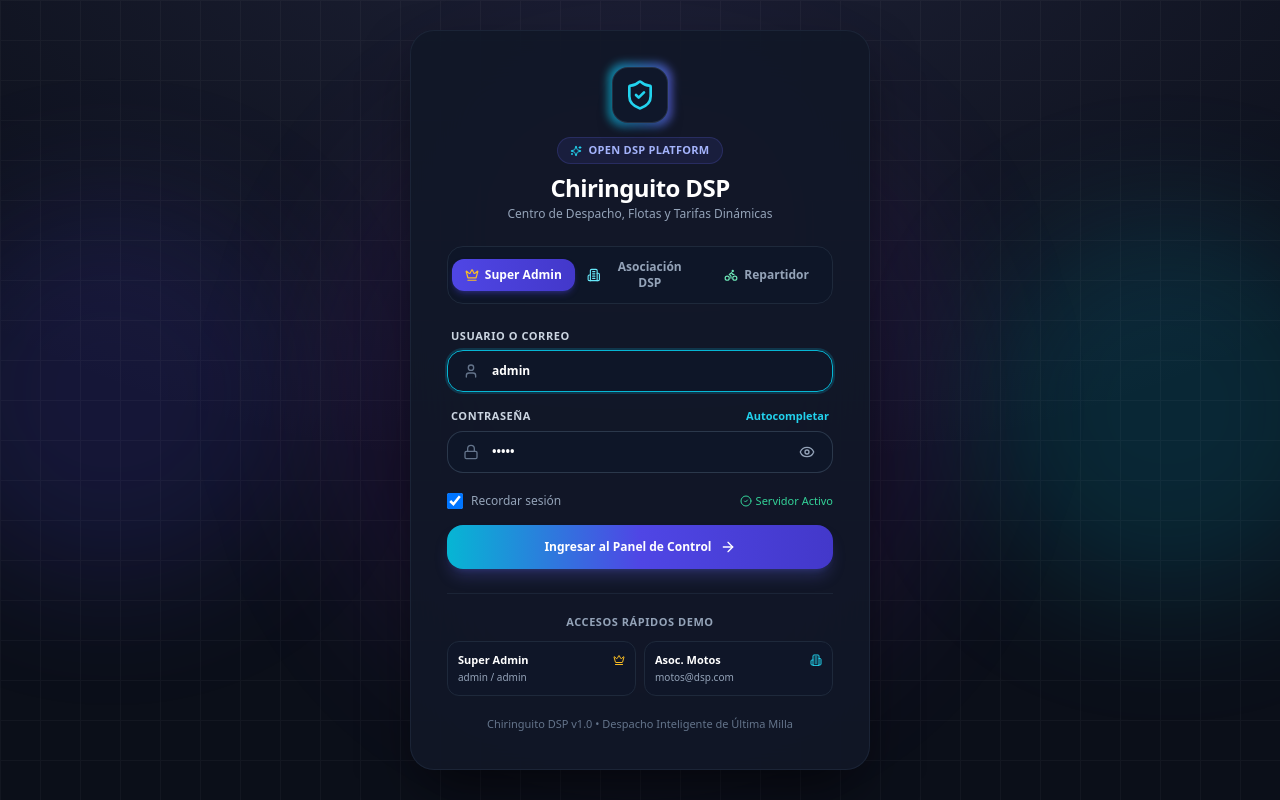
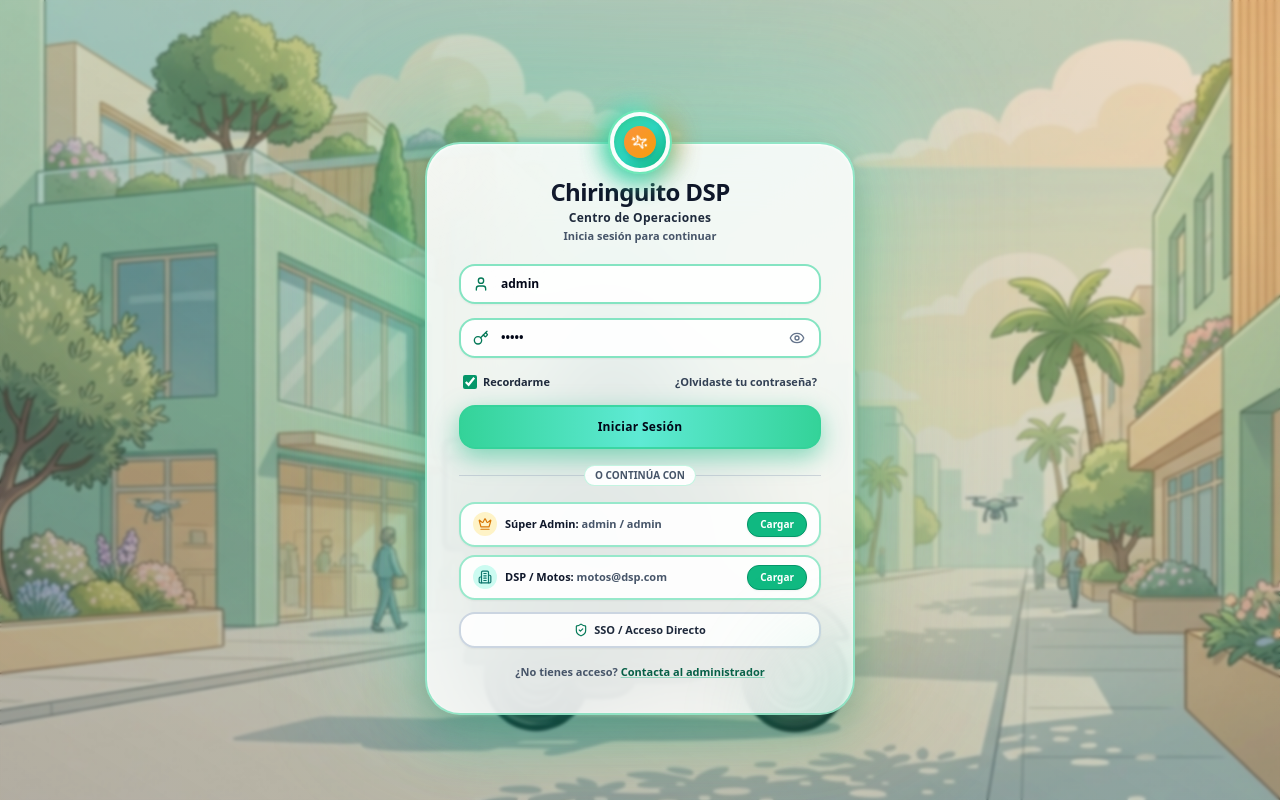
Before and after one commit to marvinjoel2001/dsp_admin, a React (Vite) app: page / in a window 1280 px wide. Built offline with nearby package versions, Linux system fonts and the light colour scheme.

Commit message:
feat(ui): redesign glassmorphic login screen with custom background and high contrast styling

```diff
--- a/src/pages/Login.tsx
+++ b/src/pages/Login.tsx
@@ -1,294 +1,288 @@
 import React, { useState } from 'react';
 import {
-  ShieldCheck,
   User,
-  Lock,
+  Key,
   Eye,
   EyeOff,
-  Shield,
   Loader2,
   AlertCircle,
   Sparkles,
-  Bike,
+  ShieldCheck,
   Building2,
   Crown,
-  ArrowRight,
   CheckCircle2,
 } from 'lucide-react';
 import { useAuth } from '../context/AuthContext';
 
-type RoleTab = 'admin' | 'dsp' | 'driver';
-
 export const Login: React.FC = () => {
   const { login, isLoading } = useAuth();
-  const [selectedRole, setSelectedRole] = useState<RoleTab>('admin');
   const [usernameOrEmail, setUsernameOrEmail] = useState('admin');
   const [password, setPassword] = useState('admin');
   const [showPassword, setShowPassword] = useState(false);
   const [rememberMe, setRememberMe] = useState(true);
   const [errorMessage, setErrorMessage] = useState<string | null>(null);
 
-  const selectRole = (role: RoleTab) => {
-    setSelectedRole(role);
+  const handleQuickFill = (user: string, pass: string, autoSubmit = false) => {
+    setUsernameOrEmail(user);
+    setPassword(pass);
     setErrorMessage(null);
-    if (role === 'admin') {
-      setUsernameOrEmail('admin');
-      setPassword('admin');
-    } else if (role === 'dsp') {
-      setUsernameOrEmail('motos@dsp.com');
-      setPassword('admin123');
-    } else {
-      setUsernameOrEmail('driver@dsp.com');
-      setPassword('admin123');
+    if (autoSubmit) {
+      setTimeout(() => {
+        executeLogin(user, pass);
+      }, 50);
     }
   };
 
-  const handleSubmit = async (e: React.FormEvent) => {
-    e.preventDefault();
+  const executeLogin = async (userToSubmit: string, passToSubmit: string) => {
     setErrorMessage(null);
-
-    if (!usernameOrEmail.trim() || !password) {
+    if (!userToSubmit.trim() || !passToSubmit) {
       setErrorMessage('Por favor ingresa tu usuario/correo y contraseña.');
       return;
     }
 
-    const res = await login(usernameOrEmail.trim(), password);
+    const res = await login(userToSubmit.trim(), passToSubmit);
     if (!res.success) {
       setErrorMessage(res.error || 'Credenciales incorrectas. Verifica tus datos.');
     }
   };
 
+  const handleSubmit = (e: React.FormEvent) => {
+    e.preventDefault();
+    executeLogin(usernameOrEmail, password);
+  };
+
   return (
-    <div className="min-h-screen w-full flex items-center justify-center bg-[#0B0F19] p-4 sm:p-6 relative overflow-hidden font-sans">
-      {/* Dynamic Background Glows & Grid */}
-      <div className="absolute inset-0 bg-[radial-gradient(ellipse_80%_80%_at_50%_-20%,rgba(120,119,198,0.18),rgba(255,255,255,0))]" />
-      <div className="absolute top-1/4 -left-20 w-96 h-96 bg-indigo-600/15 rounded-full blur-3xl pointer-events-none" />
-      <div className="absolute bottom-1/4 -right-20 w-96 h-96 bg-cyan-500/15 rounded-full blur-3xl pointer-events-none" />
-      <div className="absolute top-1/2 left-1/2 -translate-x-1/2 -translate-y-1/2 w-[650px] h-[650px] bg-purple-600/10 rounded-full blur-3xl pointer-events-none" />
-
-      {/* Subtle Grid overlay */}
+    <div className="min-h-screen w-full flex items-center justify-center p-4 sm:p-6 relative overflow-hidden font-sans select-none">
+      {/* Background Image */}
       <div
-        className="absolute inset-0 opacity-[0.03] pointer-events-none"
+        className="absolute inset-0 bg-cover bg-center bg-no-repeat scale-[1.02] filter brightness-95"
         style={{
-          backgroundImage: `linear-gradient(#fff 1px, transparent 1px), linear-gradient(90deg, #fff 1px, transparent 1px)`,
-          backgroundSize: '40px 40px'
+          backgroundImage: `url('/images/background-login.jpg')`,
         }}
       />
 
-      {/* Main Login Card */}
-      <div className="w-full max-w-[460px] bg-[#111827]/90 backdrop-blur-2xl rounded-3xl p-7 sm:p-9 shadow-[0_25px_60px_-15px_rgba(0,0,0,0.7)] border border-slate-800/80 relative z-10 animate-in fade-in zoom-in-95 duration-300">
+      {/* Atmospheric Overlays for Depth, Soft Light & Warmth */}
+      <div className="absolute inset-0 bg-gradient-to-tr from-slate-950/25 via-emerald-950/15 to-orange-500/15 backdrop-blur-[1.5px]" />
 
-        {/* Brand Header */}
-        <div className="flex flex-col items-center text-center mb-6">
-          <div className="relative mb-3.5 group">
-            <div className="absolute -inset-1 bg-gradient-to-r from-cyan-500 to-indigo-500 rounded-2xl blur-sm opacity-70 group-hover:opacity-100 transition duration-300" />
-            <div className="relative w-14 h-14 rounded-2xl bg-[#0F172A] p-2.5 flex items-center justify-center border border-slate-700/60 shadow-xl">
-              <ShieldCheck className="w-8 h-8 text-cyan-400" />
+      {/* Radial Neon Halo Glows behind the card */}
+      <div className="absolute top-1/2 left-1/2 -translate-x-1/2 -translate-y-1/2 w-[540px] h-[660px] bg-gradient-to-br from-emerald-400/40 via-teal-300/30 to-orange-400/25 rounded-[3rem] blur-3xl pointer-events-none animate-pulse" />
+
+      {/* Main Glassmorphic Login Card */}
+      <div className="w-full max-w-[430px] relative z-10 animate-in fade-in zoom-in-95 duration-400 pt-6">
+
+        {/* Floating 3D Badge / Avatar */}
+        <div className="flex justify-center -mb-8 relative z-20">
+          <div className="relative group cursor-pointer" onClick={() => handleQuickFill('admin', 'admin')}>
+            {/* Outer Mint Glow Ring */}
+            <div className="absolute -inset-1.5 bg-gradient-to-r from-emerald-400 via-teal-300 to-orange-400 rounded-full blur-md opacity-85 group-hover:opacity-100 transition duration-300" />
+
+            {/* Glass Bubble Container */}
+            <div className="relative w-16 h-16 rounded-full bg-white/95 p-1 backdrop-blur-xl border-2 border-emerald-300 shadow-[0_10px_25px_rgba(16,185,129,0.5)] flex items-center justify-center">
+              {/* Mascot / Icon Badge */}
+              <div className="w-full h-full rounded-full bg-gradient-to-br from-emerald-400 via-teal-400 to-emerald-500 flex items-center justify-center shadow-inner">
+                <div className="w-8 h-8 rounded-full bg-gradient-to-br from-orange-400 to-amber-500 flex items-center justify-center text-white shadow-md">
+                  <Sparkles className="w-4 h-4 text-white animate-spin" style={{ animationDuration: '8s' }} />
+                </div>
+              </div>
+            </div>
           </div>
         </div>
 
-          <div className="inline-flex items-center gap-1.5 px-3 py-1 rounded-full bg-indigo-500/10 border border-indigo-500/20 text-indigo-300 text-[11px] font-bold tracking-wide uppercase mb-2">
-            <Sparkles className="w-3 h-3 text-cyan-400" />
-            <span>Open DSP Platform</span>
-          </div>
+        {/* Card Body */}
+        <div className="bg-white/85 hover:bg-white/90 transition-colors duration-300 backdrop-blur-2xl rounded-[2.2rem] p-7 sm:p-8 pt-11 border-2 border-emerald-400/50 shadow-[0_25px_60px_rgba(16,185,129,0.3),0_10px_30px_rgba(0,0,0,0.12),inset_0_1px_3px_rgba(255,255,255,1)] relative overflow-hidden">
 
-          <h1 className="text-2xl font-black tracking-tight text-white">
+          {/* Subtle water / light reflection highlight */}
+          <div className="absolute -top-24 -left-24 w-48 h-48 bg-gradient-to-br from-white/70 to-transparent rounded-full blur-2xl pointer-events-none" />
+          <div className="absolute -bottom-24 -right-24 w-48 h-48 bg-gradient-to-tl from-emerald-300/40 to-transparent rounded-full blur-2xl pointer-events-none" />
+
+          {/* Brand Header */}
+          <div className="text-center mb-5">
+            <h1 className="text-2xl font-black text-slate-900 tracking-tight">
               Chiringuito DSP
             </h1>
-          <p className="text-xs font-medium text-slate-400 mt-0.5">
-            Centro de Despacho, Flotas y Tarifas Dinámicas
+            <p className="text-xs font-extrabold text-slate-800 mt-0.5 tracking-wide">
+              Centro de Operaciones
+            </p>
+            <p className="text-[11px] font-semibold text-slate-600 mt-0.5">
+              Inicia sesión para continuar
             </p>
           </div>
 
-        {/* Role Selector Tabs (1-Click Switch) */}
-        <div className="mb-6 p-1 bg-slate-900/90 rounded-2xl border border-slate-800 flex items-center gap-1">
-          <button
-            type="button"
-            onClick={() => selectRole('admin')}
-            className={`flex-1 py-2 px-2 rounded-xl text-xs font-bold transition-all flex items-center justify-center gap-1.5 cursor-pointer ${
-              selectedRole === 'admin'
-                ? 'bg-gradient-to-r from-indigo-600 to-indigo-700 text-white shadow-md shadow-indigo-600/30'
-                : 'text-slate-400 hover:text-slate-200 hover:bg-slate-800/50'
-            }`}
-          >
-            <Crown className="w-3.5 h-3.5 text-amber-400" />
-            <span>Super Admin</span>
-          </button>
-
-          <button
-            type="button"
-            onClick={() => selectRole('dsp')}
-            className={`flex-1 py-2 px-2 rounded-xl text-xs font-bold transition-all flex items-center justify-center gap-1.5 cursor-pointer ${
-              selectedRole === 'dsp'
-                ? 'bg-gradient-to-r from-cyan-600 to-cyan-700 text-white shadow-md shadow-cyan-600/30'
-                : 'text-slate-400 hover:text-slate-200 hover:bg-slate-800/50'
-            }`}
-          >
-            <Building2 className="w-3.5 h-3.5 text-cyan-300" />
-            <span>Asociación DSP</span>
-          </button>
-
-          <button
-            type="button"
-            onClick={() => selectRole('driver')}
-            className={`flex-1 py-2 px-2 rounded-xl text-xs font-bold transition-all flex items-center justify-center gap-1.5 cursor-pointer ${
-              selectedRole === 'driver'
-                ? 'bg-gradient-to-r from-emerald-600 to-emerald-700 text-white shadow-md shadow-emerald-600/30'
-                : 'text-slate-400 hover:text-slate-200 hover:bg-slate-800/50'
-            }`}
-          >
-            <Bike className="w-3.5 h-3.5 text-emerald-300" />
-            <span>Repartidor</span>
-          </button>
-        </div>
-
-        {/* Error Alert */}
+          {/* Error Message */}
           {errorMessage && (
-          <div className="mb-5 p-3 bg-red-500/10 border border-red-500/30 rounded-2xl flex items-start gap-2.5 text-xs text-red-300 animate-in fade-in duration-200">
-            <AlertCircle className="w-4 h-4 text-red-400 shrink-0 mt-0.5" />
-            <div className="flex-1 font-medium leading-relaxed">{errorMessage}</div>
+            <div className="mb-4 p-3 bg-red-50 border-2 border-red-400/60 rounded-2xl flex items-start gap-2.5 text-xs text-red-900 shadow-sm animate-in fade-in duration-200">
+              <AlertCircle className="w-4 h-4 text-red-600 shrink-0 mt-0.5" />
+              <div className="flex-1 font-bold">{errorMessage}</div>
             </div>
           )}
 
-        {/* Login Form */}
-        <form onSubmit={handleSubmit} className="space-y-4">
-          {/* Username / Email Input */}
-          <div>
-            <label className="block text-[11px] font-bold text-slate-300 uppercase tracking-wider mb-1.5 ml-1">
-              Usuario o Correo
-            </label>
+          {/* Form */}
+          <form onSubmit={handleSubmit} className="space-y-3.5">
+            {/* Input Usuario */}
             <div className="relative flex items-center">
-              <User className="w-4 h-4 absolute left-4 text-slate-500 pointer-events-none" />
+              <div className="absolute left-3.5 flex items-center pointer-events-none text-emerald-700">
+                <User className="w-4 h-4" />
+              </div>
               <input
                 id="username"
                 type="text"
                 value={usernameOrEmail}
                 onChange={(e) => setUsernameOrEmail(e.target.value)}
                 placeholder="admin, motos@dsp.com o correo"
-                className="w-full bg-slate-900/90 border border-slate-700/80 rounded-2xl pl-11 pr-4 py-3 text-xs font-semibold text-white placeholder-slate-500 focus:outline-none focus:border-cyan-500 focus:ring-2 focus:ring-cyan-500/20 transition-all"
+                className="w-full bg-white/90 hover:bg-white focus:bg-white border-2 border-emerald-400/60 hover:border-emerald-500 focus:border-emerald-600 focus:ring-2 focus:ring-emerald-400/30 rounded-2xl pl-10 pr-4 py-2.5 text-xs font-extrabold text-slate-950 placeholder-slate-500 shadow-sm transition-all focus:outline-none"
                 disabled={isLoading}
-                autoFocus
+                autoComplete="username"
               />
             </div>
+
+            {/* Input Contraseña */}
+            <div className="relative flex items-center">
+              <div className="absolute left-3.5 flex items-center pointer-events-none text-emerald-700">
+                <Key className="w-4 h-4" />
               </div>
-
-          {/* Password Input */}
-          <div>
-            <div className="flex items-center justify-between mb-1.5 ml-1 mr-1">
-              <label className="block text-[11px] font-bold text-slate-300 uppercase tracking-wider">
-                Contraseña
-              </label>
-              <button
-                type="button"
-                onClick={() => setPassword('admin123')}
-                className="text-[11px] font-semibold text-cyan-400 hover:text-cyan-300 transition-colors cursor-pointer"
-              >
-                Autocompletar
-              </button>
-            </div>
-            <div className="relative flex items-center">
-              <Lock className="w-4 h-4 absolute left-4 text-slate-500 pointer-events-none" />
               <input
                 id="password"
                 type={showPassword ? 'text' : 'password'}
                 value={password}
                 onChange={(e) => setPassword(e.target.value)}
                 placeholder="••••••••"
-                className="w-full bg-slate-900/90 border border-slate-700/80 rounded-2xl pl-11 pr-11 py-3 text-xs font-semibold text-white placeholder-slate-500 focus:outline-none focus:border-cyan-500 focus:ring-2 focus:ring-cyan-500/20 transition-all"
+                className="w-full bg-white/90 hover:bg-white focus:bg-white border-2 border-emerald-400/60 hover:border-emerald-500 focus:border-emerald-600 focus:ring-2 focus:ring-emerald-400/30 rounded-2xl pl-10 pr-10 py-2.5 text-xs font-extrabold text-slate-950 placeholder-slate-500 shadow-sm transition-all focus:outline-none"
                 disabled={isLoading}
+                autoComplete="current-password"
               />
               <button
                 type="button"
                 onClick={() => setShowPassword(!showPassword)}
-                className="absolute right-3.5 p-1 text-slate-400 hover:text-slate-200 transition-colors cursor-pointer"
+                className="absolute right-3 text-slate-500 hover:text-slate-900 transition-colors p-1 cursor-pointer"
                 tabIndex={-1}
               >
                 {showPassword ? <EyeOff className="w-4 h-4" /> : <Eye className="w-4 h-4" />}
               </button>
             </div>
-          </div>
 
-          {/* Remember me & Status */}
-          <div className="flex items-center justify-between pt-1">
-            <label className="flex items-center gap-2 cursor-pointer select-none">
+            {/* Options Row (Recordarme & Olvidé contraseña) */}
+            <div className="flex items-center justify-between text-[11px] px-1 pt-0.5">
+              <label className="flex items-center gap-1.5 cursor-pointer text-slate-800 font-bold">
                 <input
                   type="checkbox"
                   checked={rememberMe}
                   onChange={(e) => setRememberMe(e.target.checked)}
-                className="w-4 h-4 rounded border-slate-700 bg-slate-900 text-cyan-500 focus:ring-cyan-500/20 focus:ring-offset-0 transition-colors"
+                  className="w-3.5 h-3.5 rounded border-emerald-500 text-emerald-600 focus:ring-emerald-400/30 accent-emerald-600"
                 />
-              <span className="text-xs font-medium text-slate-400">Recordar sesión</span>
+                <span>Recordarme</span>
               </label>
 
-            <span className="text-[11px] font-medium text-emerald-400 flex items-center gap-1">
-              <CheckCircle2 className="w-3 h-3" />
-              <span>Servidor Activo</span>
-            </span>
+              <button
+                type="button"
+                onClick={() => handleQuickFill('admin', 'admin')}
+                className="text-slate-700 hover:text-orange-600 font-extrabold transition-colors cursor-pointer"
+              >
+                ¿Olvidaste tu contraseña?
+              </button>
             </div>
 
-          {/* Submit Button */}
+            {/* Iniciar Sesión Button */}
             <button
               type="submit"
               disabled={isLoading}
-            className="w-full mt-2 bg-gradient-to-r from-cyan-500 via-indigo-600 to-indigo-700 hover:from-cyan-400 hover:via-indigo-500 hover:to-indigo-600 text-white font-extrabold py-3.5 px-4 rounded-2xl text-xs shadow-lg shadow-indigo-500/25 active:scale-[0.99] transition-all flex items-center justify-center gap-2 disabled:opacity-60 cursor-pointer"
+              className="w-full mt-1.5 py-3 px-4 rounded-2xl text-xs font-black text-slate-950 bg-gradient-to-r from-emerald-400 via-teal-300 to-emerald-400 hover:from-emerald-300 hover:via-teal-200 hover:to-emerald-300 border-2 border-emerald-400/80 shadow-[0_8px_25px_rgba(16,185,129,0.5)] active:scale-[0.98] transition-all flex items-center justify-center gap-2 cursor-pointer disabled:opacity-70"
             >
               {isLoading ? (
                 <>
-                <Loader2 className="w-4 h-4 animate-spin" />
+                  <Loader2 className="w-4 h-4 animate-spin text-slate-950" />
                   <span>Verificando credenciales...</span>
                 </>
               ) : (
-              <>
-                <span>Ingresar al Panel de Control</span>
-                <ArrowRight className="w-4 h-4" />
-              </>
+                <span className="tracking-wide">Iniciar Sesión</span>
               )}
             </button>
           </form>
 
-        {/* Quick Demo Access Badges */}
-        <div className="mt-6 pt-5 border-t border-slate-800/80">
-          <p className="text-[11px] font-bold uppercase tracking-wider text-slate-400 mb-2.5 text-center">
-            Accesos Rápidos Demo
-          </p>
-          <div className="grid grid-cols-2 gap-2">
-            <button
-              type="button"
-              onClick={() => {
-                selectRole('admin');
-                handleSubmit({ preventDefault: () => {} } as any);
-              }}
-              className="p-2.5 rounded-xl bg-slate-900/80 hover:bg-slate-800 border border-slate-800 hover:border-slate-700 transition-all text-left group cursor-pointer"
-            >
-              <div className="text-[11px] font-bold text-white flex items-center justify-between">
-                <span>Super Admin</span>
-                <Crown className="w-3 h-3 text-amber-400 group-hover:scale-110 transition-transform" />
+          {/* Divider */}
+          <div className="relative my-4">
+            <div className="absolute inset-0 flex items-center">
+              <div className="w-full border-t border-slate-400/40" />
             </div>
-              <div className="text-[10px] text-slate-400 mt-0.5">admin / admin</div>
-            </button>
+            <div className="relative flex justify-center text-[10px] uppercase font-black text-slate-600">
+              <span className="bg-white/95 px-2.5 py-0.5 rounded-full border border-emerald-300/40 shadow-xs">
+                o continúa con
+              </span>
+            </div>
+          </div>
+
+          {/* Quick Access Badges */}
+          <div className="space-y-2">
+            {/* Super Admin Pill */}
+            <div className="flex items-center justify-between p-2 px-3 rounded-2xl bg-white/90 hover:bg-white border-2 border-emerald-400/50 hover:border-emerald-500 shadow-sm transition-all">
+              <div className="flex items-center gap-2">
+                <div className="w-6 h-6 rounded-full bg-amber-100 flex items-center justify-center text-amber-800">
+                  <Crown className="w-3.5 h-3.5 text-amber-600" />
+                </div>
+                <div className="text-[11px] font-black text-slate-900">
+                  <span>Súper Admin: </span>
+                  <span className="text-slate-600 font-bold">admin / admin</span>
+                </div>
+              </div>
 
               <button
                 type="button"
-              onClick={() => {
-                selectRole('dsp');
-                handleSubmit({ preventDefault: () => {} } as any);
-              }}
-              className="p-2.5 rounded-xl bg-slate-900/80 hover:bg-slate-800 border border-slate-800 hover:border-slate-700 transition-all text-left group cursor-pointer"
+                onClick={() => handleQuickFill('admin', 'admin', true)}
+                className="px-3 py-1 rounded-xl text-[10px] font-black bg-emerald-500 hover:bg-emerald-600 text-white border border-emerald-600 shadow-sm transition-all cursor-pointer active:scale-95"
               >
-              <div className="text-[11px] font-bold text-white flex items-center justify-between">
-                <span>Asoc. Motos</span>
-                <Building2 className="w-3 h-3 text-cyan-400 group-hover:scale-110 transition-transform" />
+                Cargar
+              </button>
             </div>
-              <div className="text-[10px] text-slate-400 mt-0.5">motos@dsp.com</div>
+
+            {/* DSP / Motos Pill */}
+            <div className="flex items-center justify-between p-2 px-3 rounded-2xl bg-white/90 hover:bg-white border-2 border-emerald-400/50 hover:border-emerald-500 shadow-sm transition-all">
+              <div className="flex items-center gap-2">
+                <div className="w-6 h-6 rounded-full bg-teal-100 flex items-center justify-center text-teal-800">
+                  <Building2 className="w-3.5 h-3.5 text-teal-700" />
+                </div>
+                <div className="text-[11px] font-black text-slate-900">
+                  <span>DSP / Motos: </span>
+                  <span className="text-slate-600 font-bold">motos@dsp.com</span>
+                </div>
+              </div>
+
+              <button
+                type="button"
+                onClick={() => handleQuickFill('motos@dsp.com', 'admin123', true)}
+                className="px-3 py-1 rounded-xl text-[10px] font-black bg-emerald-500 hover:bg-emerald-600 text-white border border-emerald-600 shadow-sm transition-all cursor-pointer active:scale-95"
+              >
+                Cargar
               </button>
             </div>
           </div>
 
-        {/* Footer */}
-        <div className="text-center mt-5">
-          <p className="text-[11px] text-slate-500 font-medium">
-            Chiringuito DSP v1.0 • Despacho Inteligente de Última Milla
+          {/* SSO / Acceso Corporativo Directo */}
+          <div className="mt-3">
+            <button
+              type="button"
+              onClick={() => handleQuickFill('admin', 'admin', true)}
+              className="w-full py-2 px-3 rounded-2xl text-[11px] font-black text-slate-800 bg-white/90 hover:bg-white border-2 border-slate-300 hover:border-emerald-500 shadow-sm transition-all flex items-center justify-center gap-1.5 cursor-pointer active:scale-98"
+            >
+              <ShieldCheck className="w-3.5 h-3.5 text-emerald-700" />
+              <span>SSO / Acceso Directo</span>
+            </button>
+          </div>
+
+          {/* Footer Note */}
+          <div className="text-center mt-4">
+            <p className="text-[11px] text-slate-600 font-bold">
+              ¿No tienes acceso?{' '}
+              <a
+                href="#help"
+                onClick={(e) => {
+                  e.preventDefault();
+                  handleQuickFill('admin', 'admin');
+                }}
+                className="text-emerald-800 hover:text-orange-600 font-black transition-colors underline decoration-emerald-500/40"
+              >
+                Contacta al administrador
+              </a>
             </p>
+          </div>
         </div>
       </div>
     </div>
```
Also changed, not shown: public/images/background-login.jpg (added). Lines whose indentation alone changed are shown as unchanged.
